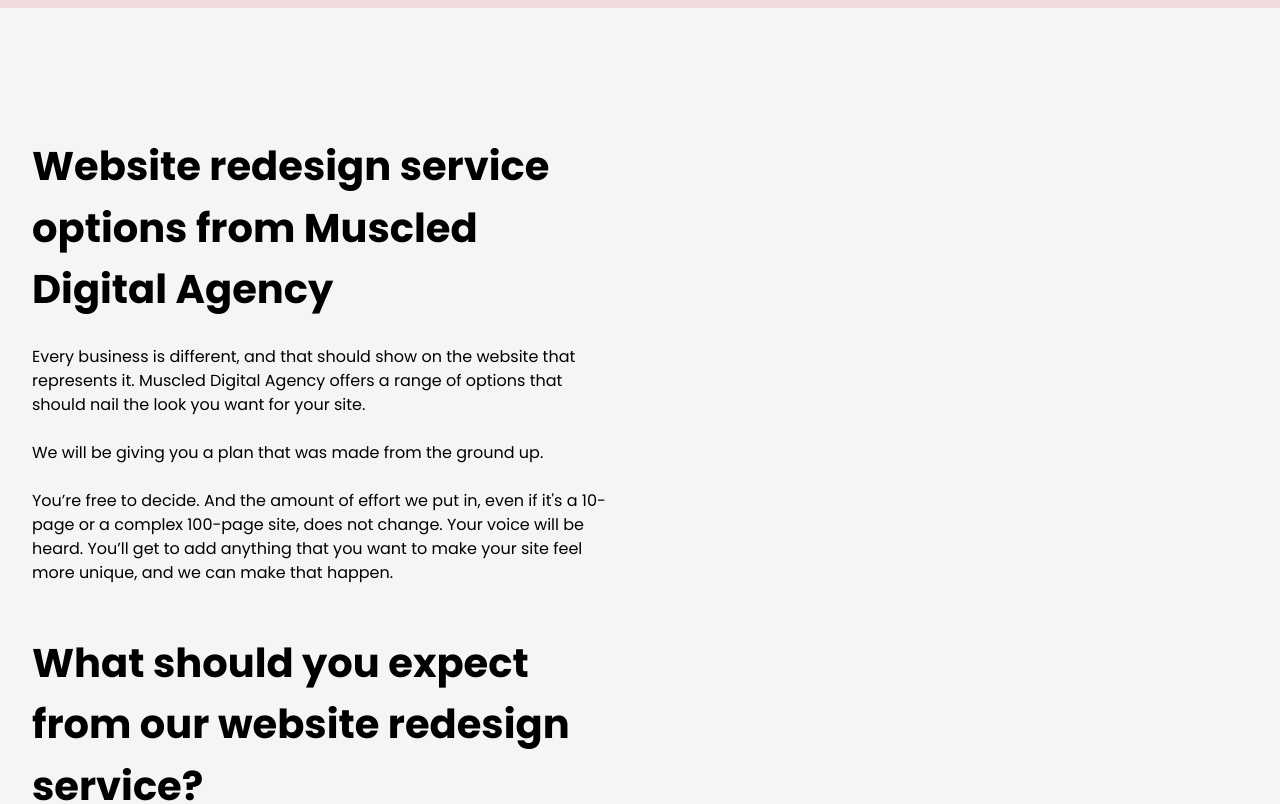
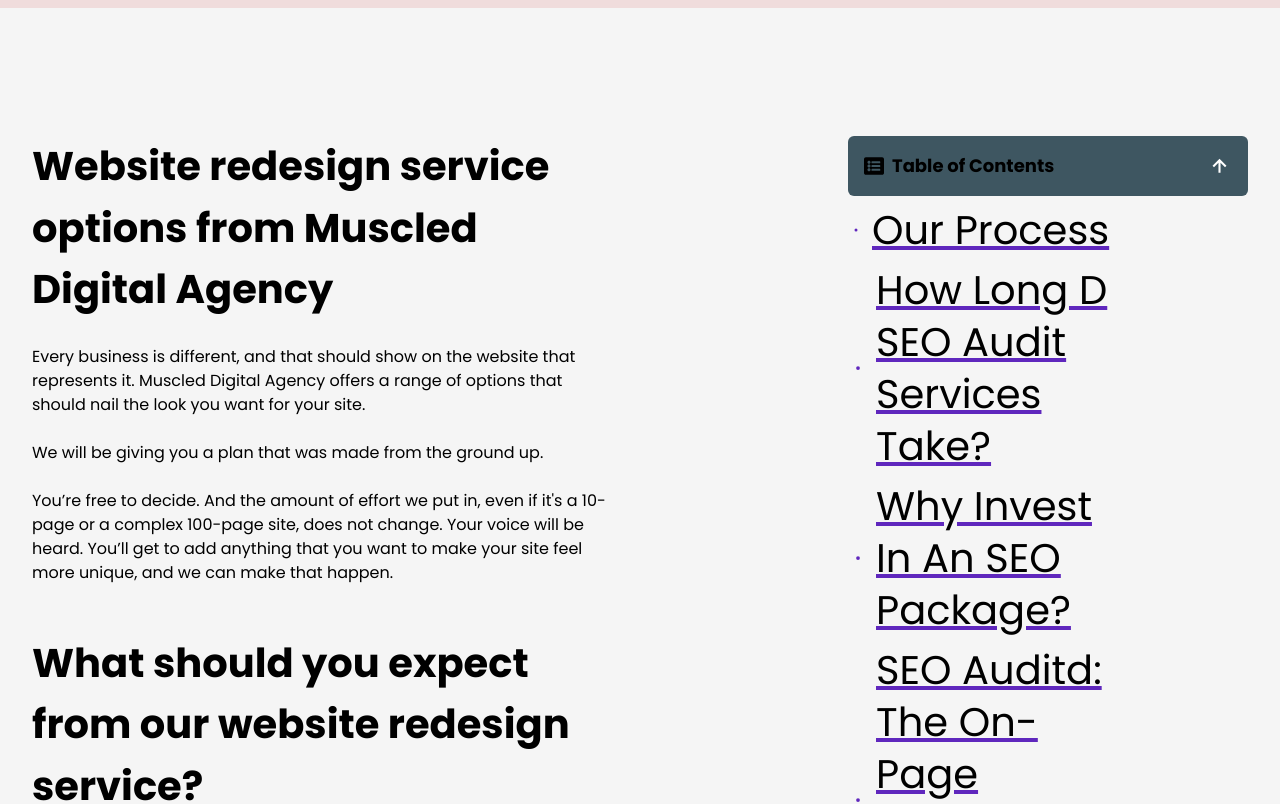
Before and after one commit to Musclednazmul123/muscled-landing-pages, a Next.js app: page /views/website-redesign-services in a window 1280 px wide. Shown: the part 2860-3664 px from the top of the page. Built offline with nearby package versions, Linux system fonts and the light colour scheme.

Commit message:
updated website redesign

```diff
--- a/pages/views/website-redesign-services.tsx
+++ b/pages/views/website-redesign-services.tsx
@@ -9,6 +9,7 @@
 import Button from "components/Fawwaz/Button";
 import VideoFrame from "components/Fawwaz/VideoFrame";
 import WebredesignServicesContent from '../../components/WebsiteRedesignService'
+import { TableOfContent } from "components/Fawwaz/Table";
 
 
 
@@ -112,6 +113,7 @@
                     {/* Website redesign service options */}
                     <WebredesignServicesContent />
                 </div>
+                <TableOfContent />
 
                 {/* Request an Instant Quote */}
 
```
